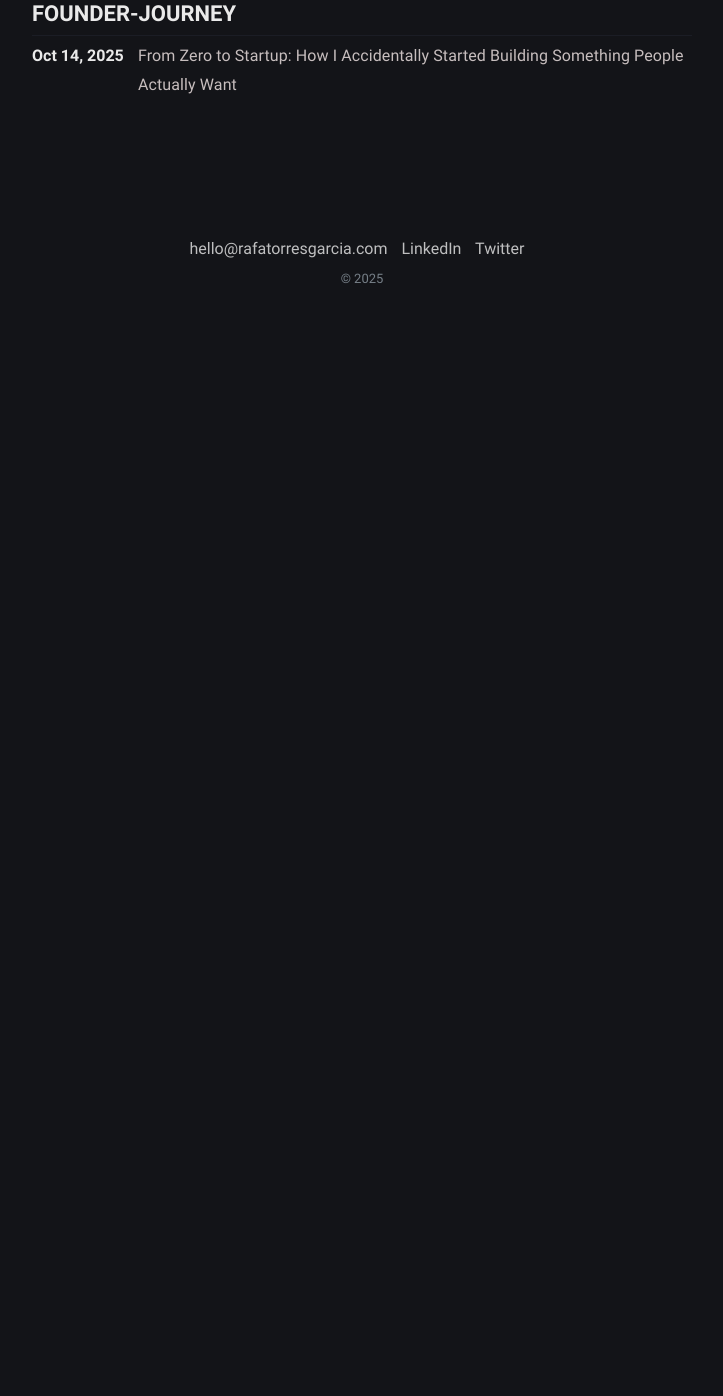
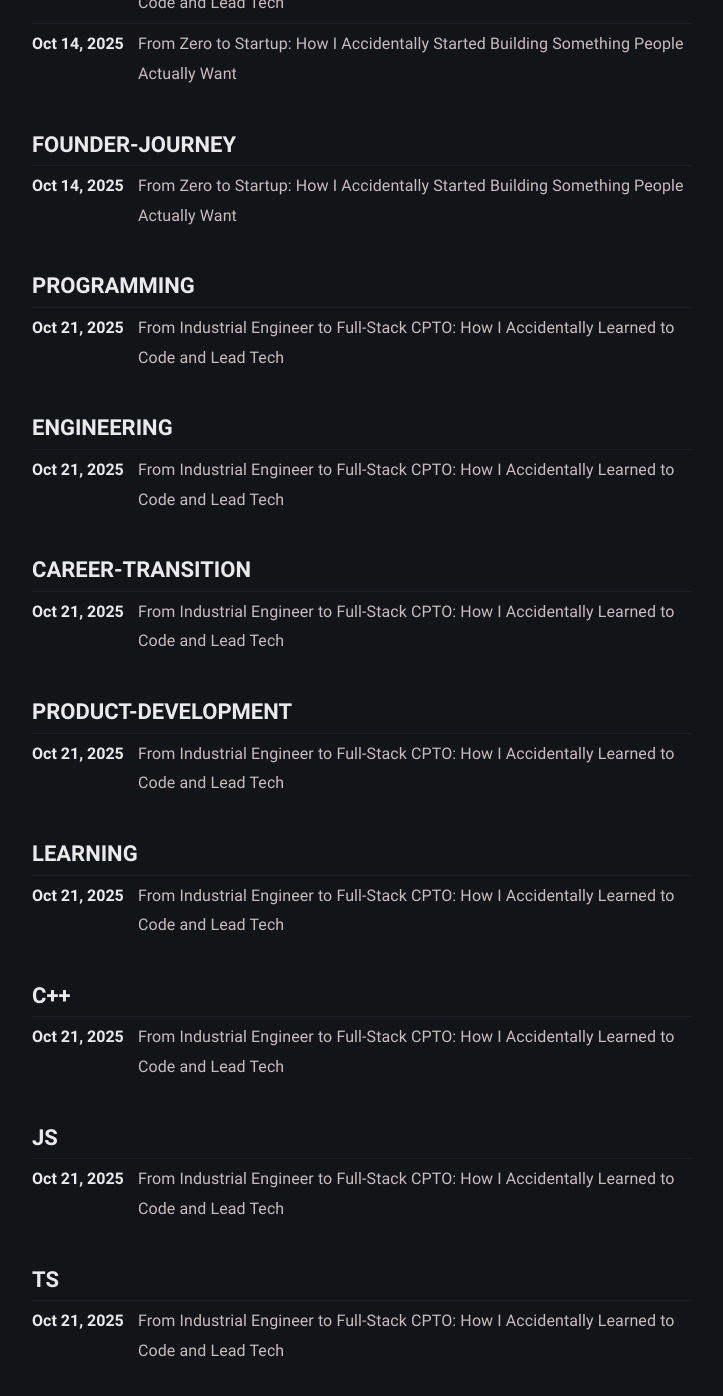
Before and after one commit to rafatorgar/rafatorgar.github.io, a Jekyll site: the page built from tags.html, in a window 1280 px wide and 1400 px high, scrolled down 1061 px. Shown: the top 1396 px of the window, without its empty margins (278-1001 px from the left). Built offline with Jekyll 4.4.1, drawn with Linux system fonts in a browser that asks for light colours; before the commit the page ends 1384 px from its top, so only the background shows below that; some of the changed lines change nothing that is shown; some of the changed text lies outside the part shown.

Commit message:
new post

```diff
--- /dev/null
+++ b/_posts/2025-10-21-from-industrial-designer-to-full-stack-cpto.md
@@ -0,0 +1,168 @@
+---
+title: "From Industrial Engineer to Full-Stack CPTO: How I Accidentally Learned to Code and Lead Tech"
+date: 2025-10-21 14:30:00 +0200
+tags:
+  [
+    programming,
+    engineering,
+    career-transition,
+    CTO,
+    product-development,
+    learning,
+    C++,
+    JS,
+    TS,
+  ]
+description: "The real story of how I went from failing programming in first year to becoming CPTO of a tech startup. No bootcamp, no CS degree - just necessity, curiosity, and a lot of trial and error."
+image: "/assets/img/engineer-to-cto.jpg"
+---
+
+I failed programming in my first year of Industrial Design Engineering. Not just struggled - **completely failed**. If someone had told me then that I'd end up as CTO/CPO of a tech startup, writing full-stack code and making architectural decisions, I would have laughed.
+
+This is the story of how an industrial engineer who couldn't understand basic programming concepts accidentally became the technical leader of [Voicit](https://voicit.ai), our HR tech startup. It's not the typical "I always loved coding" narrative. It's messier, more real, and hopefully more useful for other engineers wondering if they can make a similar transition.
+
+## The First Failure: When Programming Made No Sense
+
+First year, programming course. **I completely bombed it.**
+
+It wasn't just that I didn't understand the syntax - I couldn't grasp the fundamental logic. How do you tell a computer what to do? Why does this sequence of words make anything happen? The whole concept felt abstract and disconnected from the physical world I was used to as an engineering student.
+
+<mark>I had to retake it, and that's when something clicked.</mark>
+
+## The "Aha" Moment: Understanding the Logic
+
+When I retook programming, something fundamentally changed in my brain. It was one of those rare **"OHHHH, that's how it works!"** moments. Suddenly, the logical flow made sense. Programming wasn't about memorizing syntax - it was about breaking down problems into logical steps.
+
+That moment of understanding was transformative, but I had no idea it would define my career path.
+
+## The Hardware Years: Robots, Drones, and Real Things
+
+After that programming course, I didn't touch code for two years. I was busy with mechanical engineering, 3D modeling, and all the physical aspects of industrial design.
+
+Then, in my third year, I went on an exchange program to Universidad Politécnica de Valencia. **That's where everything changed.**
+
+We had to develop a robot, and I volunteered for the programming part using Arduino and C++. I already knew some C++ from that retaken course, and the idea of **creating behavior for a physical robot** absolutely fascinated me.
+
+This wasn't abstract programming anymore - this was making a real thing move and think.
+
+That summer, I bought my own electronics and tried to build a mini-drone. Eventually, this led to my collaboration scholarship developing a larger drone with more powerful electronics. **Hours and hours** learning embedded software, understanding electronics, and mastering 3D printing.
+
+By the time I graduated, I had fallen in love with robotics. That's why I jumped straight into a master's in Mechatronics Engineering.
+
+## The Unexpected Pivot: From Hardware to UI/UX
+
+During my master's, I started an internship at Ortoplus, a dental laboratory. I was supposed to work on 3D printing, but somehow ended up as **a Product Designer doing UI/UX**.
+
+This transition seems random, but my background as a designer gave me an advantage. I'd always been interested in graphic design - I'd even done some freelance work designing sports uniforms. **Having a designer's eye** made the transition to UI/UX natural.
+
+I became obsessed. I studied design systems, analyzed apps, and spent hours talking with the programmers daily, learning how apps actually worked.
+
+One day, they let me create an HTML screen. **I did it completely wrong**, but that hands-on experience taught me more than any tutorial.
+
+## Web Development: The Overwhelming World of Too Many Concepts
+
+When I started getting serious about web development, **the sheer number of concepts was overwhelming**.
+
+Frontend, backend, DevOps - each world has incredible depth. Coming from the relatively straightforward world of mechanical engineering, this felt like entering a maze where every path led to ten more paths.
+
+I started with Django and Python, learned a bit, but when Voicit became real, we migrated everything to **React with JavaScript and Node.js**. The decision was about scalability and sharing the same language between frontend and backend.
+
+Over time, my technical stack evolved further. Today, I develop the **frontend in JavaScript** (though I'm planning to migrate it to TypeScript someday) and the **backend in TypeScript**. This mixed approach isn't ideal from a purist perspective, but it reflects the reality of a growing startup - you make decisions based on immediate needs and gradually improve the codebase.
+
+The transition from physical engineering to web development was mentally challenging. You go from building things you can touch to building digital experiences that exist only in browsers.
+
+## Becoming CPTO by Necessity, Not Choice
+
+When we raised our first 100k€ investment, we tried to hire a CTO. **It was impossible.** So I assumed the role as CPTO and hired an excellent programmer who became my teacher.
+
+During that period, I focused on frontend and users while he handled backend and DevOps. I learned constantly from him - every technical decision, every architectural choice.
+
+Then **he decided to leave.**
+
+## The Moment of Truth: Sink or Swim
+
+When our programmer left, I felt enormous pressure. The options were clear: **either I figure out how to handle the backend and DevOps, or the company dies.**
+
+There was also our browser extension built with Svelte that I had to learn and maintain. Suddenly, I wasn't just maintaining a React app - I was responsible for the entire technical stack.
+
+<mark>I realized it was either "I manage to move this forward" or "I manage to move this forward." There was no third option.</mark>
+
+He eventually came back, but by then I'd decided we'd both be full-stack. When he left again, I was ready.
+
+## The DevOps Reality Check
+
+As we scaled users, I decided to outsource DevOps because I felt it was beyond my knowledge. We went from paying €200 to €600 in infrastructure plus the external company's costs.
+
+Looking back, **we probably could have handled more time with the old infrastructure**. That migration was expensive and probably premature.
+
+When that company went bankrupt, they helped me migrate the dependencies and transition to GitHub Actions. I learned a lot about CI/CD pipelines, and while I'm still not a DevOps expert, I can solve problems as they arise.
+
+## My Programming Language Journey
+
+Looking back, my progression through programming languages tells the story of my transition:
+
+- **C++** (University) - Where I first understood programming logic with Arduino
+- **Python/Django** (Early Voicit) - My first attempt at web development
+- **JavaScript** (Frontend) - React development that I still use today
+- **TypeScript** (Backend) - Added for better type safety and developer experience
+- **Svelte** (Browser Extension) - Learned by necessity when maintaining our extension
+
+The mixed JavaScript frontend and TypeScript backend setup isn't perfect, but it reflects startup reality: **you optimize for shipping, not for technical purity**. Someday I'll migrate the frontend to TypeScript for consistency, but right now, user features take priority over code elegance.
+
+## How I Work Today: Designer-Developer Hybrid
+
+Today, **design and development are completely integrated** in how I work. When I talk to users and detect a need, I understand how to approach it technically.
+
+Obviously, this means no part gets a perfect 10, but I follow the strategy of launching quickly and iterating based on feedback.
+
+I abandoned long-term roadmaps completely. We used to plan features **up to 2 years ahead** - complete madness! Now I plan maximum 3 months because priorities change constantly, and what you knew a month ago is different from what you know today.
+
+## The Advantages of an Industrial Design Background
+
+I believe my background gives me specific advantages that pure computer science graduates might not have:
+
+1. **Better user understanding** - Industrial design teaches you to think about how people actually interact with objects
+2. **Systems thinking** - You learn to see the whole product, not just the code
+3. **Constraint-based problem solving** - Physical engineering teaches you to work within real limitations
+4. **Design sensibility** - I can move between technical architecture and user experience naturally
+
+## Advice for Engineers Wanting to Transition
+
+I'm terrible at giving structured learning advice, but here's my pragmatic path:
+
+1. **Start with frontend** - It's visual and immediate. You can see what your code does
+2. **Understand you'll need backend** - When you hit that wall, learn backend to connect everything
+3. **Eventually learn DevOps** - When you need to host everything somewhere
+
+The key is **learning by necessity**, not by curriculum.
+
+## What I Miss and What I Love
+
+I miss the electronics and 3D printing days sometimes. There's something satisfying about building physical things.
+
+But what I really enjoy is **making things that work** - whether that's a robot that moves correctly or an app that solves a real problem for users.
+
+## The Reality of Being a Technical Founder
+
+Today I handle development, roadmap decisions, design, incident management, some sales, and programming. It sounds overwhelming, but when necessity drives learning, you'd be surprised what you can absorb.
+
+The truth is that **most technical decisions aren't about knowing the "perfect" solution** - they're about understanding trade-offs and moving forward with imperfect information.
+
+## For Other Engineers Considering This Path
+
+If you're an engineer from another discipline thinking about learning to code to create products, here's what I've learned:
+
+- **Your engineering background is an advantage**, not a limitation
+- **You don't need to be a perfect programmer** to lead technical products
+- **Understanding users and systems** often matters more than knowing every framework
+- **Learning by building real things** is more effective than following tutorials
+
+The transition from hardware to software, from individual contributor to technical leader, isn't just about learning to code. It's about **learning to think in systems, prioritize under uncertainty, and build things people actually want**.
+
+And sometimes, the best preparation for that is failing programming in your first year and having to figure it out from scratch.
+
+---
+
+_If you're an engineer thinking about making a similar transition, I'd love to hear your story. The path from engineer to technical founder is different for everyone, but the challenges are surprisingly similar._
+
+**What's your biggest hesitation about learning to code? Let's discuss it.**
```
Also changed, not shown: _sass/klise/_base.scss (line endings or trailing spaces).
